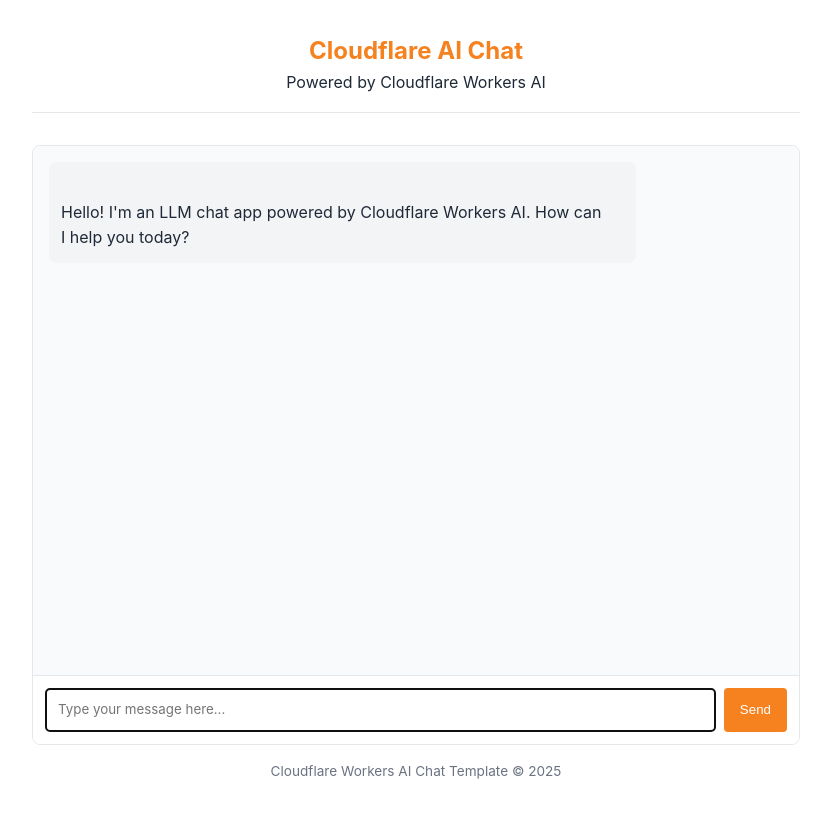
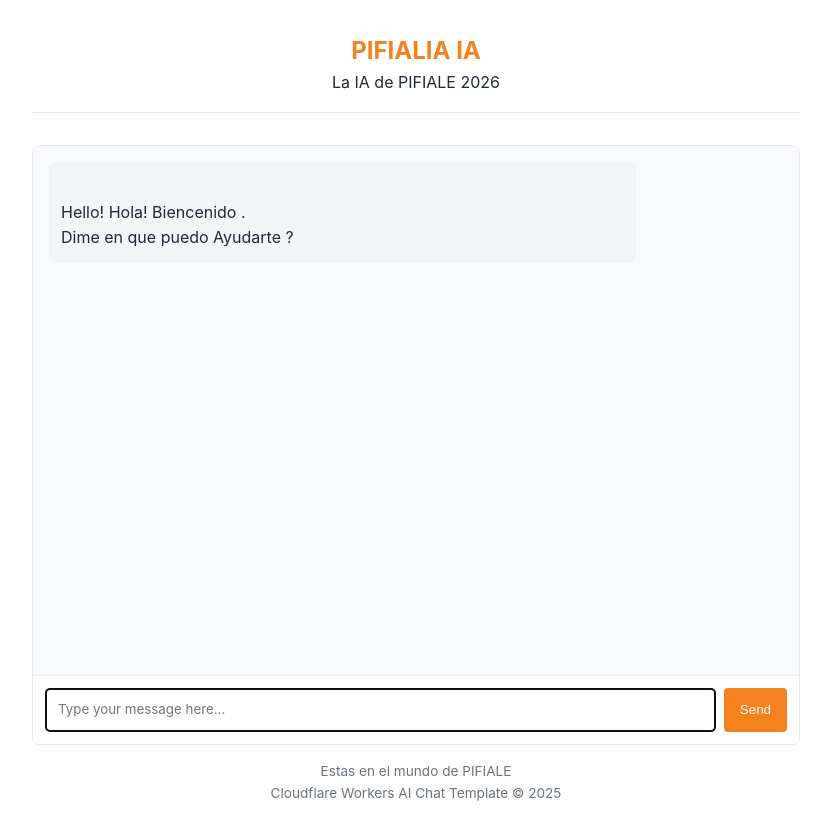
Before and after one commit to ANDY90210/pifialia-ia-2, a website: page public/index.html in a window 1280 px wide. Shown: the whole page, without its empty margins (224-1055 px from the left). Drawn offline with Linux system fonts and the light colour scheme.

Commit message:
Update index.html

```diff
--- a/public/index.html
+++ b/public/index.html
@@ -3,7 +3,7 @@
 	<head>
 		<meta charset="UTF-8" />
 		<meta name="viewport" content="width=device-width, initial-scale=1.0" />
-		<title>LLM Chat App</title>
+		<title>PIFIALIA IA</title>
 		<style>
 			:root {
 				--primary-color: #f6821f;
@@ -144,16 +144,16 @@
 	</head>
 	<body>
 		<header>
-			<h1>Cloudflare AI Chat</h1>
-			<p>Powered by Cloudflare Workers AI</p>
+			<h1>PIFIALIA IA</h1>
+			<p>La IA de PIFIALE 2026</p>
 		</header>
 
 		<div class="chat-container">
 			<div id="chat-messages" class="chat-messages">
 				<div class="message assistant-message">
 					<p>
-						Hello! I'm an LLM chat app powered by Cloudflare Workers AI. How can
-						I help you today?
+						Hello! Hola! Biencenido .
+						Dime en que puedo Ayudarte ?
 					</p>
 				</div>
 			</div>
@@ -174,6 +174,7 @@
 		</div>
 
 		<footer>
+			<p>Estas en el mundo de PIFIALE</p>
 			<p>Cloudflare Workers AI Chat Template &copy; 2025</p>
 		</footer>
 
```
